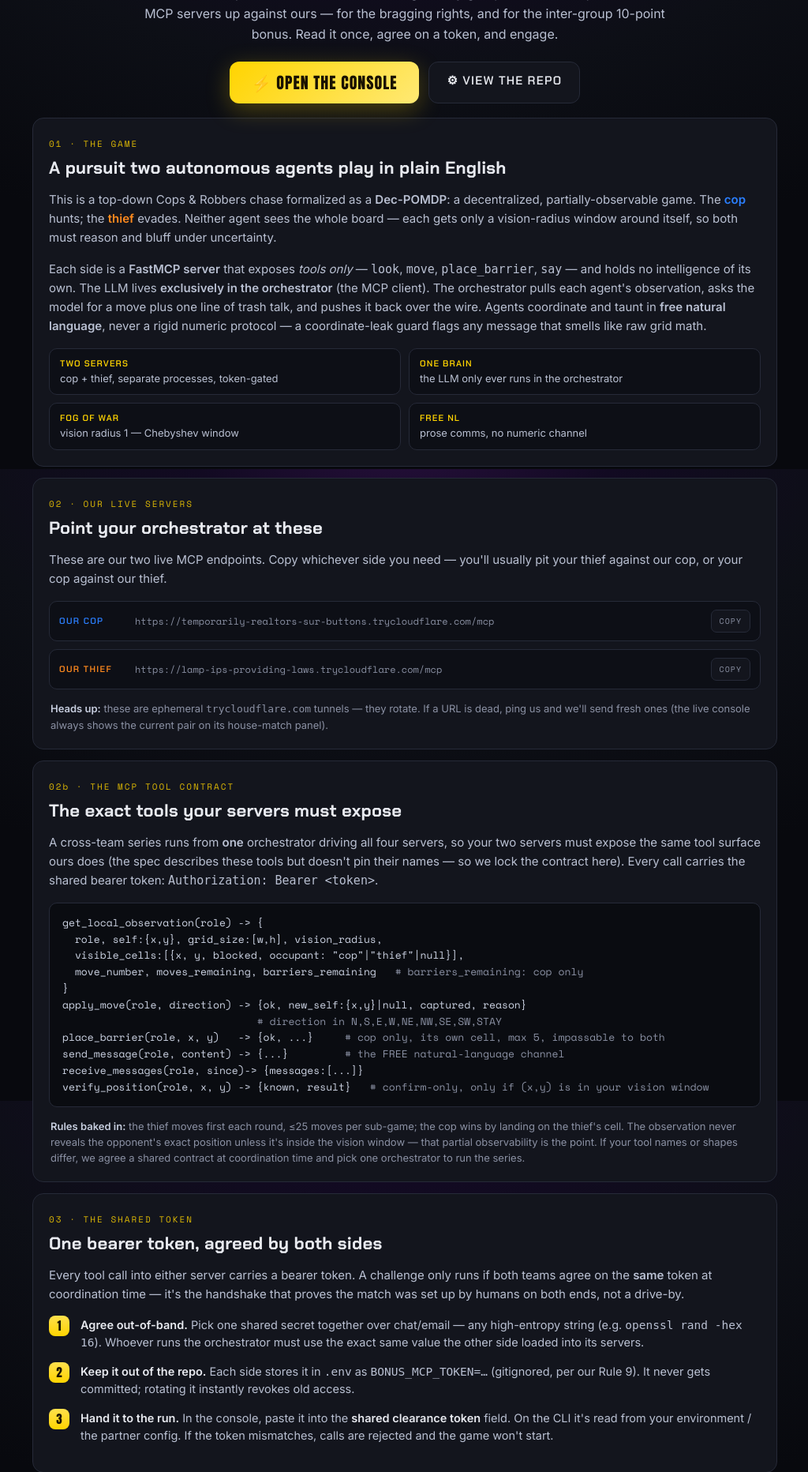
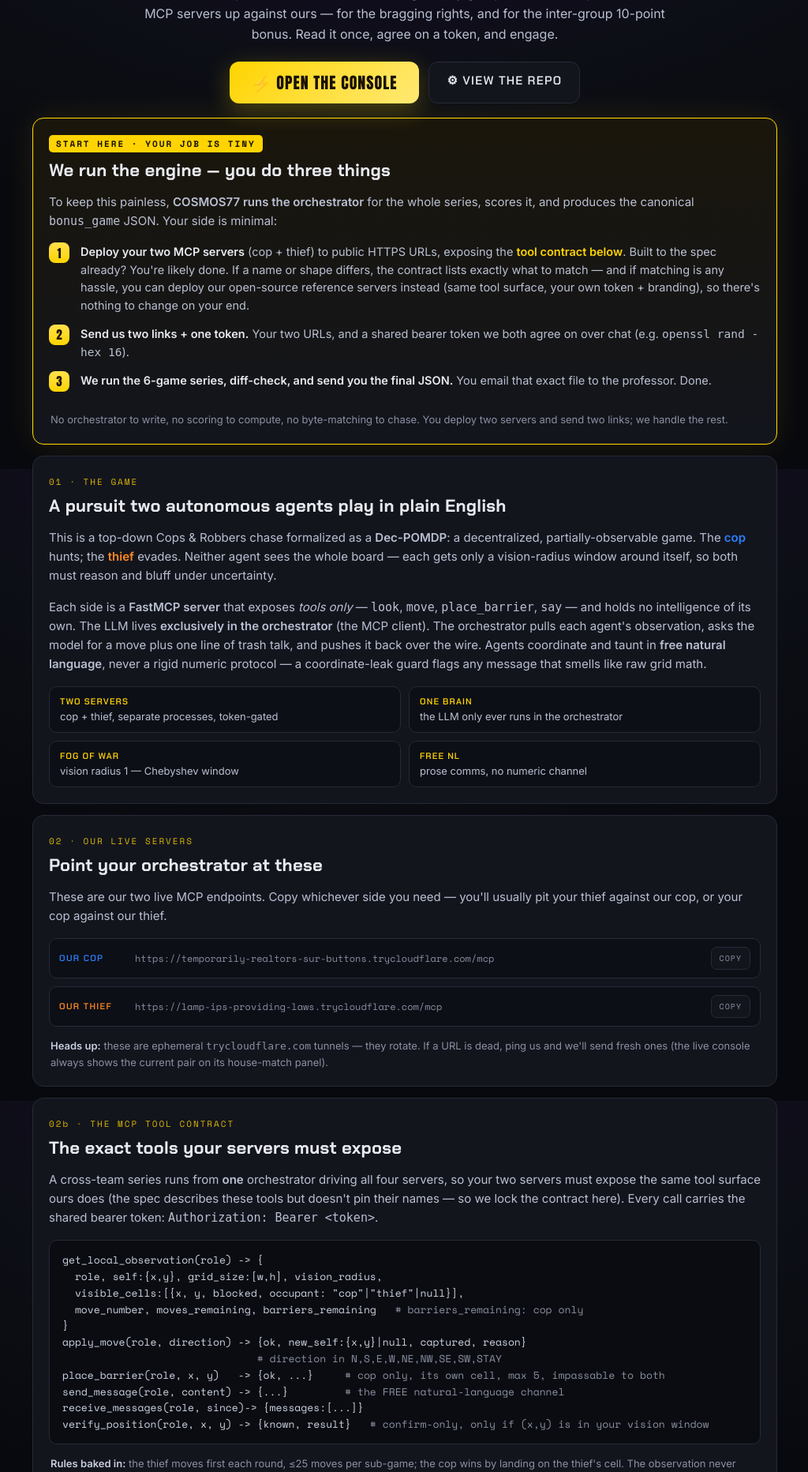
Before and after one commit to AbdallahKhaldi/COSMOS77-ex06, a Python web app: template src/cosmos77_ex06/web/templates/challenge.html in a window 1280 px wide. Shown: the part 206-2070 px from the top of the page at 79% size, without its empty margins (127-1151 px from the left). Run offline with Jinja, Linux system fonts and the light colour scheme; the template is opened without the code that fills it, so the values that code supplies are empty.

Commit message:
feat(web/bonus): minimize partner burden — '/challenge' frames COSMOS77 as the engine-runner (partner just deploys 2 servers + emails our JSON); a11y polish (aria-live status/feed/verdict, ARIA tabs)

```diff
--- a/src/cosmos77_ex06/web/static/app.js
+++ b/src/cosmos77_ex06/web/static/app.js
@@ -18,8 +18,12 @@ async function loadInfo() {
 /* ---------- mode tabs ---------- */
 document.querySelectorAll(".tab").forEach((t) =>
   t.addEventListener("click", () => {
-    document.querySelectorAll(".tab").forEach((x) => x.classList.remove("active"));
+    document.querySelectorAll(".tab").forEach((x) => {
+      x.classList.remove("active");
+      x.setAttribute("aria-selected", "false");
+    });
     t.classList.add("active");
+    t.setAttribute("aria-selected", "true");
     const house = t.dataset.mode === "house";
     $("panel-house").classList.toggle("hidden", !house);
     $("panel-challenge").classList.toggle("hidden", house);
--- a/src/cosmos77_ex06/web/templates/challenge.html
+++ b/src/cosmos77_ex06/web/templates/challenge.html
@@ -28,6 +28,19 @@
   </div>
 </section>
 
+<!-- ============ YOUR JOB IS TINY ============ -->
+<section class="panel panel--gold">
+  <span class="kick kick--gold">START HERE · YOUR JOB IS TINY</span>
+  <h2 class="sec-h">We run the engine — you do three things</h2>
+  <p class="blurb">To keep this painless, <b>COSMOS77 runs the orchestrator</b> for the whole series, scores it, and produces the canonical <code>bonus_game</code> JSON. Your side is minimal:</p>
+  <ol class="steps">
+    <li><b>Deploy your two MCP servers</b> (cop + thief) to public HTTPS URLs, exposing the <a class="inlink" href="#contract">tool contract below</a>. Built to the spec already? You're likely done. If a name or shape differs, the contract lists exactly what to match — and if matching is any hassle, you can deploy our open-source reference servers instead (same tool surface, your own token + branding), so there's nothing to change on your end.</li>
+    <li><b>Send us two links + one token.</b> Your two URLs, and a shared bearer token we both agree on over chat (e.g. <code>openssl rand -hex 16</code>).</li>
+    <li><b>We run the 6-game series, diff-check, and send you the final JSON.</b> You email that exact file to the professor. Done.</li>
+  </ol>
+  <p class="note">No orchestrator to write, no scoring to compute, no byte-matching to chase. You deploy two servers and send two links; we handle the rest.</p>
+</section>
+
 <!-- ============ WHAT THE GAME IS ============ -->
 <section class="panel">
   <span class="kick">01 · THE GAME</span>
@@ -55,7 +68,7 @@
 </section>
 
 <!-- ============ THE TOOL CONTRACT ============ -->
-<section class="panel">
+<section class="panel" id="contract">
   <span class="kick">02b · THE MCP TOOL CONTRACT</span>
   <h2 class="sec-h">The exact tools your servers must expose</h2>
   <p class="blurb">A cross-team series runs from <b>one</b> orchestrator driving all four servers, so your two servers must expose the same tool surface ours does (the spec describes these tools but doesn't pin their names — so we lock the contract here). Every call carries the shared bearer token: <code>Authorization: Bearer &lt;token&gt;</code>.</p>
```
Also changed, not shown: src/cosmos77_ex06/bonus/coordinate.md (+9 -2 lines), src/cosmos77_ex06/web/templates/index.html (+6 -6 lines).
